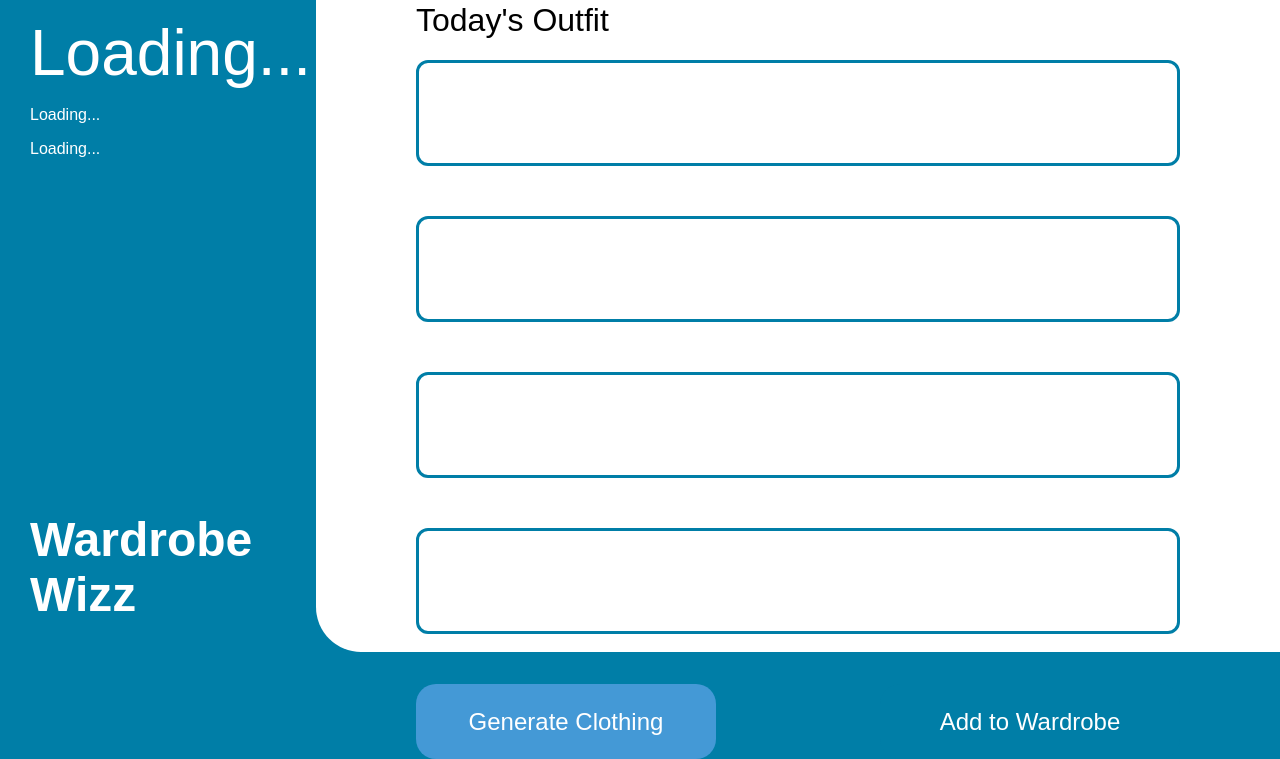
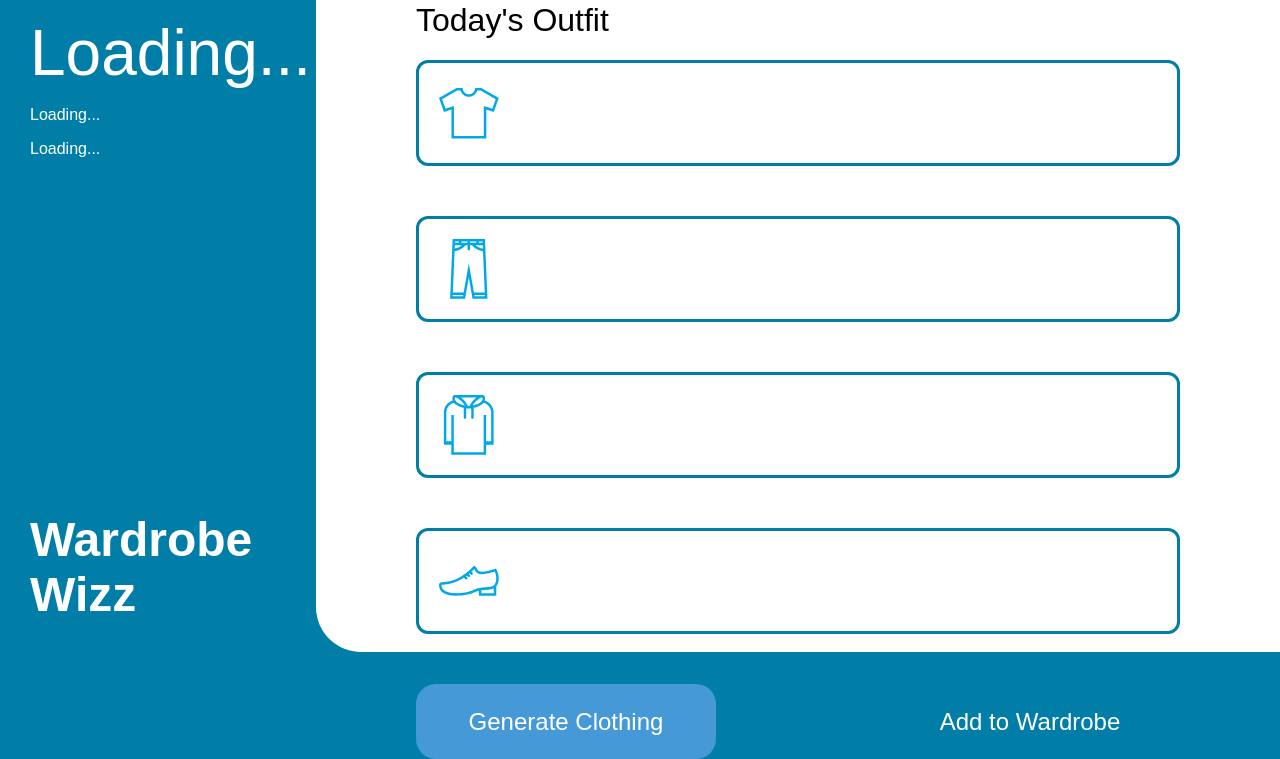
Before and after one commit to Zohaib2421/Wardrobe-Wiz, a PHP site: page / in a window 1280 px wide. Shown: the part 148-907 px from the top of the page. Run offline with PHP 8.4, Linux system fonts and the light colour scheme; some web fonts are replaced.

Commit message:
added clothing svgs

```diff
--- a/index.html
+++ b/index.html
@@ -27,10 +27,18 @@
         <div class="right">
             <h1>Today's Outfit</h1>
             <div class="clothing">
-                <div class="clothing-item"></div>
-                <div class="clothing-item"></div>
-                <div class="clothing-item"></div>
-                <div class="clothing-item"></div>
+                <div class="clothing-item">
+                    <img class="shirt" src="SVG/t-shirt.svg" alt="">
+                </div>
+                <div class="clothing-item">
+                    <img class="pants" src="SVG/pants.svg" alt="">
+                </div>
+                <div class="clothing-item">
+                    <img class="outerwear" src="SVG/outerwear.svg" alt="">
+                </div>
+                <div class="clothing-item">
+                    <img class="shoes" src="SVG/shoes.svg" alt="">
+                </div>
             </div>
             <div class="buttons">
                 <button id="generate">Generate Clothing</button>
--- a/styles.css
+++ b/styles.css
@@ -73,9 +73,20 @@ img {
   gap: 50px;
 }
 .clothing-item {
+  padding-left: 20px;
+  display: flex;
+  align-items: center;
   height: 100px;
   border: 3px solid var(--primary);
   border-radius: 12px;
+}
+.shirt,
+.pants,
+.outerwear,
+.shoes {
+  max-height: 60px;
+  height: auto; /* Example height, adjust as needed */
+  width: 60px; /* Adjust width automatically to maintain aspect ratio */
 }
 .buttons {
   display: flex;
```
